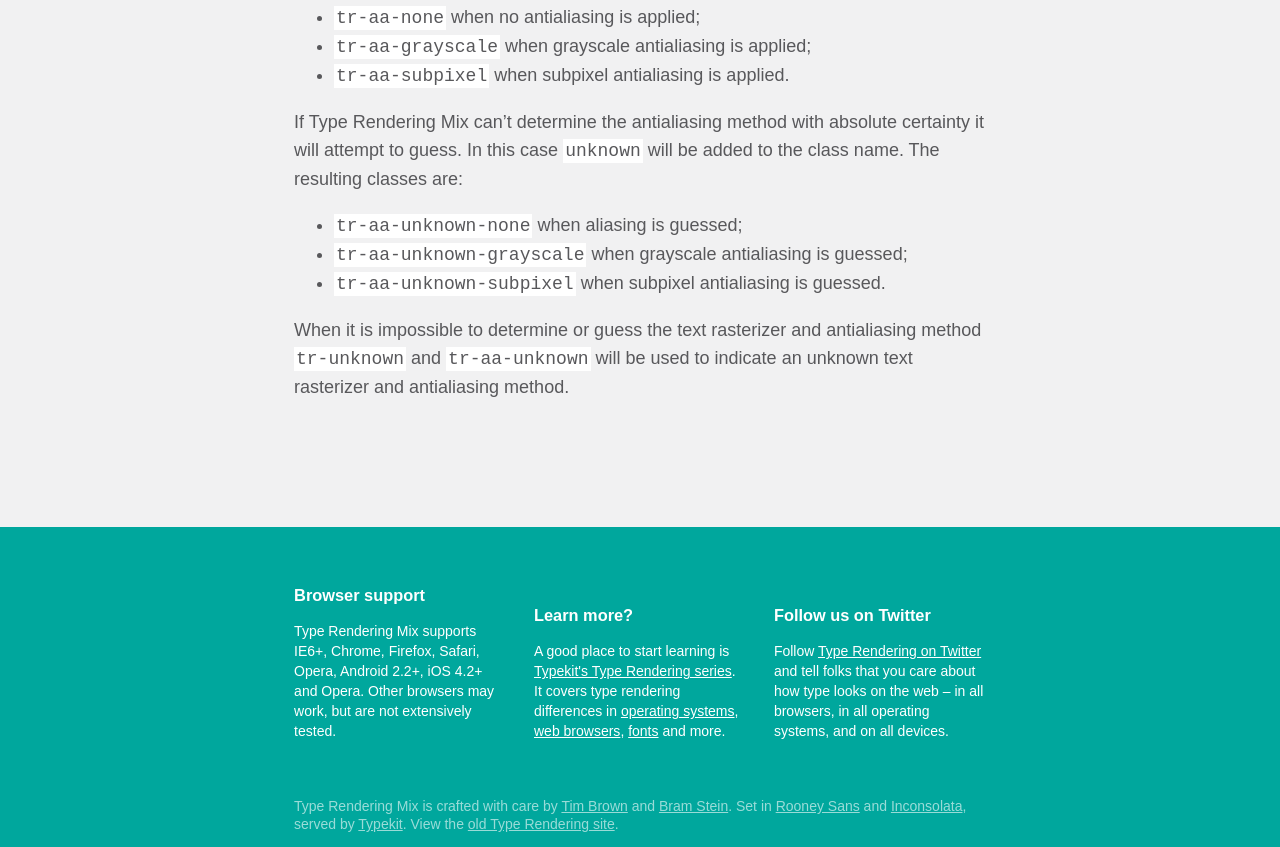
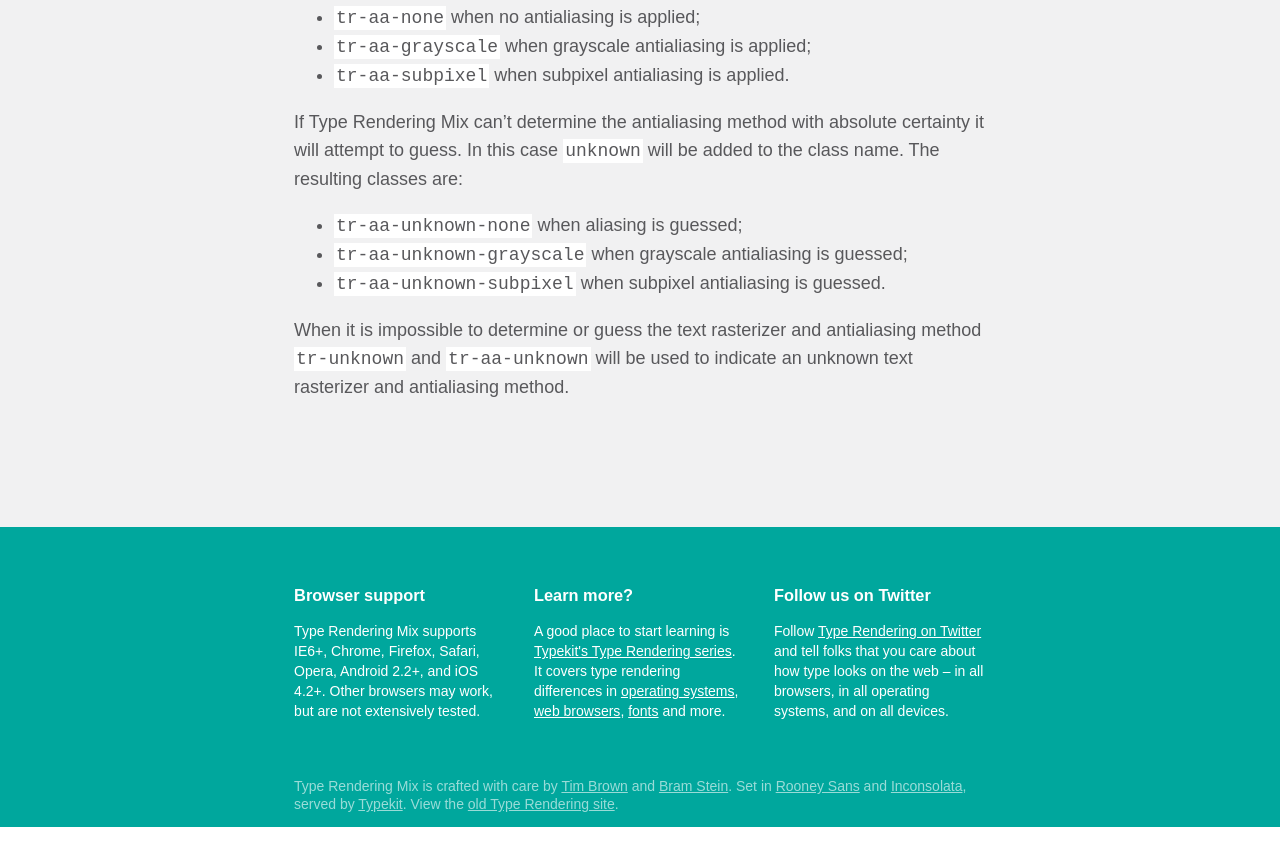
Before and after one commit to bramstein/trmix, a website: page website/index.html in a window 1280 px wide. Shown: the part 3234-4081 px from the top of the page. Drawn offline with Linux system fonts and the light colour scheme.

Commit message:
Opera was duplicated in the supported browser list.

```diff
--- a/website/index.html
+++ b/website/index.html
@@ -93,7 +93,7 @@
     <footer>
       <section>
         <h3>Browser support</h3>
-        <p>Type Rendering Mix supports IE6+, Chrome, Firefox, Safari, Opera, Android 2.2+, iOS 4.2+ and Opera. Other browsers may work, but are not extensively tested.</p>
+        <p>Type Rendering Mix supports IE6+, Chrome, Firefox, Safari, Opera, Android 2.2+, and iOS 4.2+. Other browsers may work, but are not extensively tested.</p>
       </section>
       <section>
         <h3>Learn more?</h3>
```
